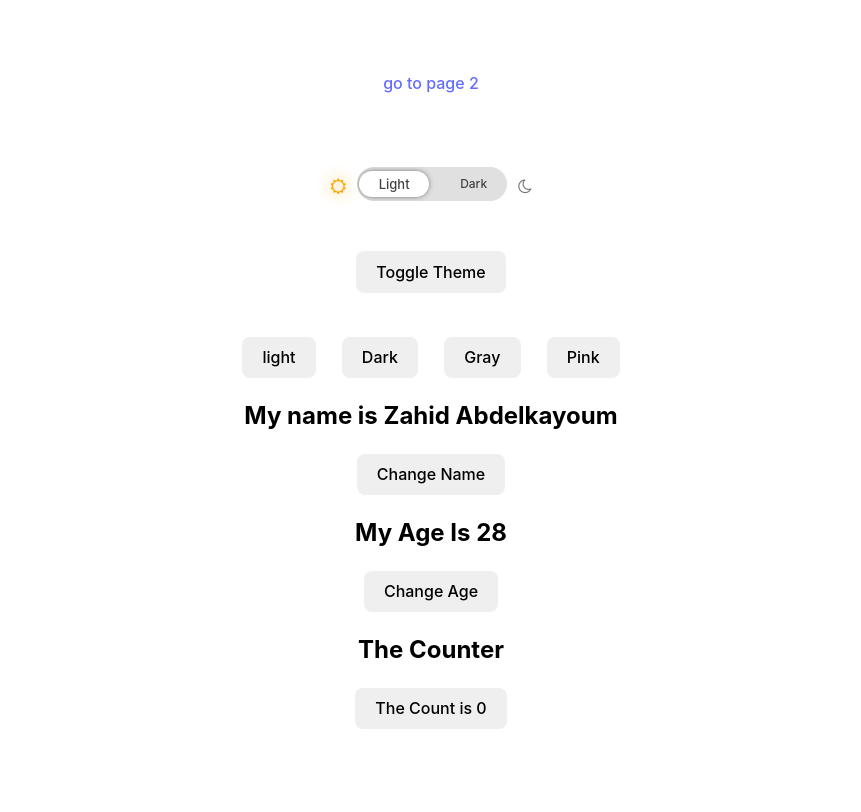
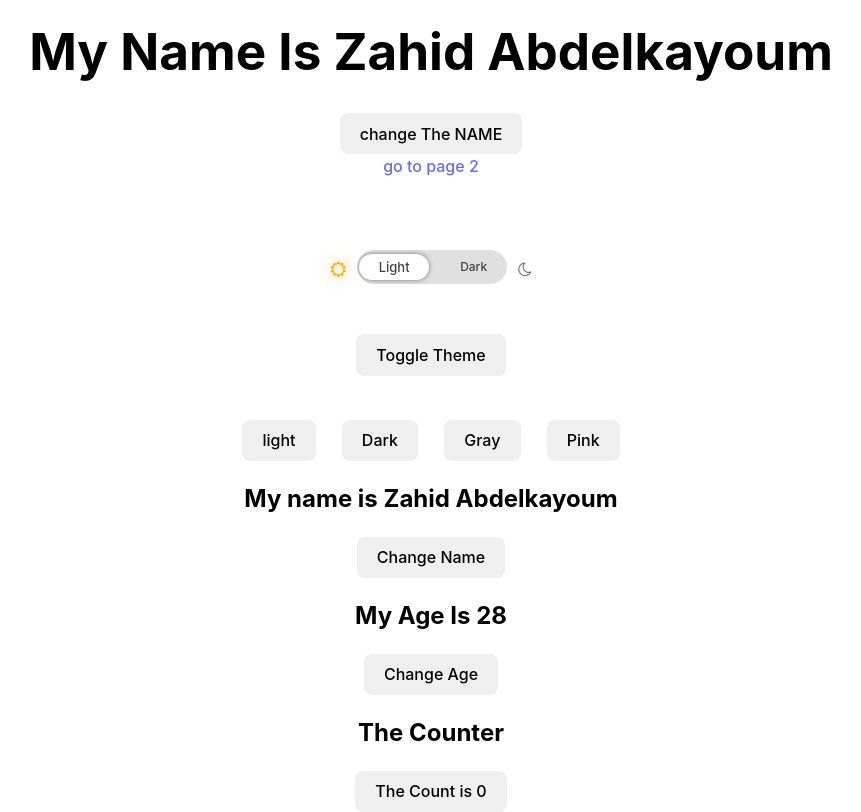
Before and after one commit to abdelkayoum-zahid/react-level-2, a React (Vite) app in the folder react-level-2-lesson-2/: page / in a window 1280 px wide. Shown: the whole page, without its empty margins (209-1070 px from the left). Built offline with nearby package versions, Linux system fonts and the light colour scheme.

Commit message:
lesson14.1

```diff
--- a/react-level-2-lesson-2/src/App.jsx
+++ b/react-level-2-lesson-2/src/App.jsx
@@ -1,6 +1,6 @@
 import "./App.css";
 import "./theme.css";
-import { } from "react";
+import { useEffect,useState} from "react";
 import { Link } from "react-router-dom";
 import {useContext } from "react";
 import Datacontext from "./context/DataContext";
@@ -9,17 +9,25 @@ import Datacontext from "./context/DataContext";
 
 
 function App(){
-  const {name,changeName,age,changeAge,startCount,changeCount,theme,changeTheme,} = useContext(Datacontext);
-
+  const {name,changeName,age,changeAge,startCount,changeCount,theme,changeTheme,toggleTheme} = useContext(Datacontext);
+  const [myName,setMyName]=useState("Zahid Abdelkayoum");
+  useEffect(() => {
+    console.log("hiiiiiiiii");
+  },[myName])
 
   return(
     <div className={`App ${theme}`}>
+      <h1>My Name Is {myName}</h1>
+      <button onClick={() => {
+        setMyName("The Best")
+      }}>change The NAME</button>
+
       <Link to="./page2"> go to page 2</Link>
       <br />
       <br />
       <br />
       <div onChange={() => {
-          changeTheme(theme == "" ? "dark" : "");
+          toggleTheme();
         }} className="btn-container" style={{marginBottom: "44px" }}>
         <i className="fa fa-sun-o" aria-hidden="true" />
         <label className="switch btn-color-mode-switch">
--- a/react-level-2-lesson-2/src/context/DataContext.jsx
+++ b/react-level-2-lesson-2/src/context/DataContext.jsx
@@ -39,7 +39,7 @@ export function DataProvider({children}) {
     dispatch({type:"CHANGE_THEME" , newValue:valeur})
   }
   const toggleTheme = () => {
-    dispatch({type:"CHANGE_THEME" , newValue: initialData.theme == "" ? "dark" : ""})
+    dispatch({type:"CHANGE_THEME" , newValue: firstState.theme == "" ? "dark" : ""})
   }
 
   return (
--- a/react-level-2-lesson-2/src/main.jsx
+++ b/react-level-2-lesson-2/src/main.jsx
@@ -1,4 +1,4 @@
-import React from "react";
+// import React from "react";
 import ReactDOM from "react-dom/client";
 import App from "./App.jsx";
 import "./index.css";
@@ -18,9 +18,9 @@ const router = createBrowserRouter([
 ]);
 
 ReactDOM.createRoot(document.getElementById("root")).render(
-  <React.StrictMode>
+  // <React.StrictMode>
     <DataProvider>
       <RouterProvider router={router} />
     </DataProvider>
-  </React.StrictMode>
+  // </React.StrictMode>
 );
--- a/react-level-2-lesson-2/src/theme.css
+++ b/react-level-2-lesson-2/src/theme.css
@@ -128,10 +128,6 @@ label {
   left: 20px;
 }
 
-.btn-color-mode-switch input[type="checkbox"]:checked + label.btn-color-mode-switch-inner{
-  /* background: #66BB6A;
-  color: #fff; */
-}
 
 .btn-color-mode-switch input[type="checkbox"]:checked ~ .alert{
   display: block;
```
